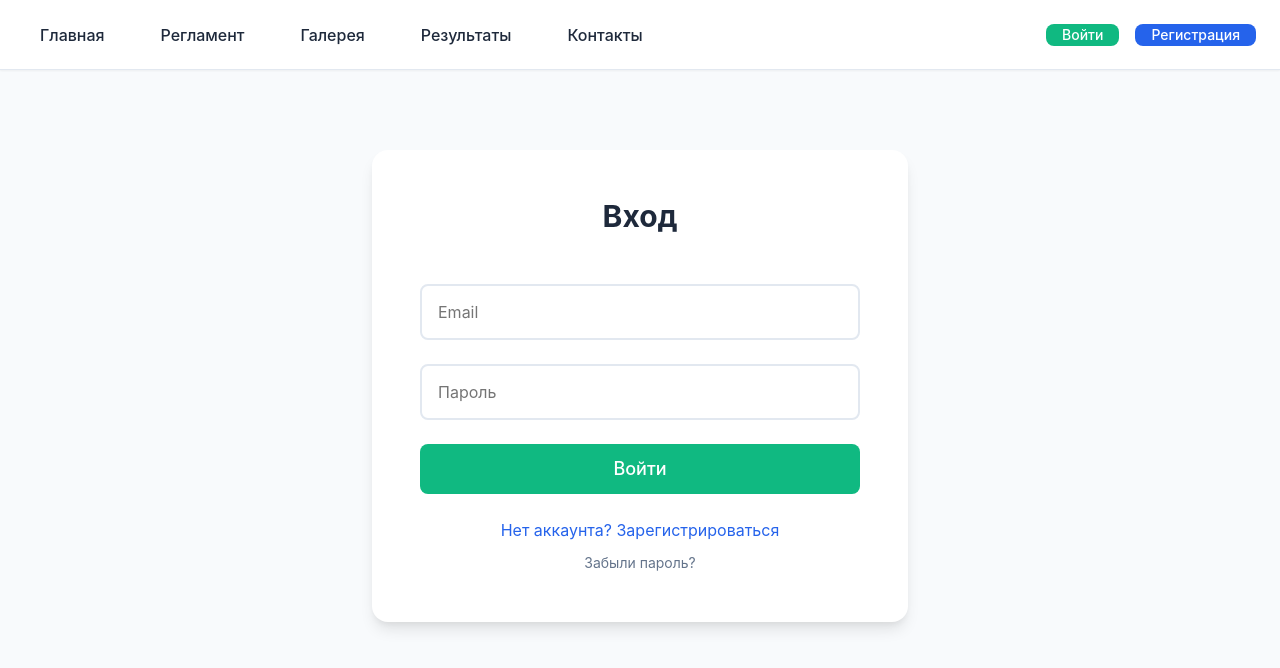
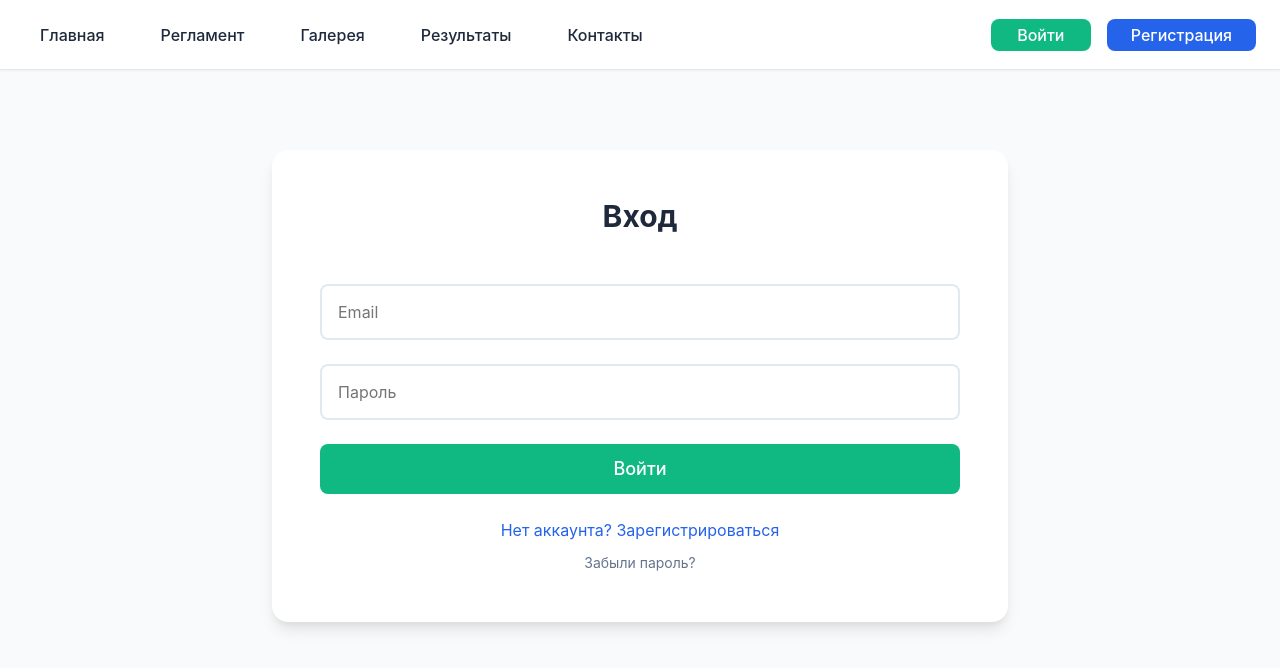
Before and after one commit to vmustaev/it-vysotka, a React (Create React App) app in the folder frontend/app/: page /login in a window 1280 px wide. Shown: the top 668 px of the page. Built offline with nearby package versions, Linux system fonts and the light colour scheme.

Commit message:
РЈР»СѓС‡С€РµРЅРёРµ UI

```diff
--- a/frontend/app/src/components/Navbar.js
+++ b/frontend/app/src/components/Navbar.js
@@ -36,10 +36,10 @@ const Navbar = observer(() => {
                         </>
                     ) : (
                         <>
-                            <Link to="/login" className="btn btn-secondary btn-sm">
+                            <Link to="/login" className="btn btn-secondary navbar-btn">
                                 Войти
                             </Link>
-                            <Link to="/register" className="btn btn-primary btn-sm">
+                            <Link to="/register" className="btn btn-primary navbar-btn">
                                 Регистрация
                             </Link>
                         </>
--- a/frontend/app/src/pages/Register.js
+++ b/frontend/app/src/pages/Register.js
@@ -118,6 +118,56 @@ const RegisterPage = observer(() => {
 
 
 
+    const formatPhoneNumber = (value) => {
+        // Удаляем все нецифровые символы
+        const cleaned = value.replace(/\D/g, '');
+
+        if (!cleaned) {
+            return '';
+        }
+
+        // Если начинается с 8, заменяем на 7
+        let digits = cleaned.startsWith('8') ? '7' + cleaned.slice(1) : cleaned;
+
+        // Если начинается не с 7, добавляем 7 в начало
+        if (!digits.startsWith('7')) {
+            digits = '7' + digits;
+        }
+
+        // Ограничиваем до 11 цифр (7 + 10)
+        digits = digits.slice(0, 11);
+
+        // Форматируем: +7 (XXX) XXX-XX-XX
+        if (digits.length === 1) {
+            return `+${digits}`;
+        } else if (digits.length <= 4) {
+            return `+${digits.slice(0, 1)} (${digits.slice(1)}`;
+        } else if (digits.length <= 7) {
+            return `+${digits.slice(0, 1)} (${digits.slice(1, 4)}) ${digits.slice(4)}`;
+        } else if (digits.length <= 9) {
+            return `+${digits.slice(0, 1)} (${digits.slice(1, 4)}) ${digits.slice(4, 7)}-${digits.slice(7)}`;
+        } else {
+            return `+${digits.slice(0, 1)} (${digits.slice(1, 4)}) ${digits.slice(4, 7)}-${digits.slice(7, 9)}-${digits.slice(9, 11)}`;
+        }
+    };
+
+    const handlePhoneChange = (e) => {
+        const { value } = e.target;
+        const formatted = formatPhoneNumber(value);
+
+        setFormData(prev => ({
+            ...prev,
+            phone: formatted
+        }));
+
+        if (errors.phone) {
+            setErrors(prev => ({
+                ...prev,
+                phone: []
+            }));
+        }
+    };
+
     const handleChange = (e) => {
         const { name, value } = e.target;
         setFormData(prev => ({
@@ -186,7 +236,26 @@ const RegisterPage = observer(() => {
         setErrors({});
 
         try {
-            await store.registration(formData);
+            // Очищаем телефон от форматирования перед отправкой
+            const cleanedPhone = formData.phone.replace(/\D/g, '');
+            let phoneToSend = cleanedPhone;
+
+            // Если начинается с 8, заменяем на 7
+            if (phoneToSend.startsWith('8')) {
+                phoneToSend = '7' + phoneToSend.slice(1);
+            }
+            // Если не начинается с 7, добавляем 7
+            else if (phoneToSend && !phoneToSend.startsWith('7')) {
+                phoneToSend = '7' + phoneToSend;
+            }
+
+            // Формируем данные для отправки с очищенным телефоном
+            const dataToSend = {
+                ...formData,
+                phone: phoneToSend ? `+${phoneToSend}` : ''
+            };
+
+            await store.registration(dataToSend);
 
             navigate('/login', {
             state: {
@@ -404,9 +473,9 @@ const RegisterPage = observer(() => {
                     <input
                         type="tel"
                         name="phone"
-                        placeholder="Телефон* (+7XXXXXXXXXX)"
+                        placeholder="Телефон* (+7 (XXX) XXX-XX-XX)"
                         value={formData.phone}
-                        onChange={handleChange}
+                        onChange={handlePhoneChange}
                         className={`form-input ${isFieldInvalid('phone') ? 'error' : ''}`}
                     />
                     {isFieldInvalid('phone') && (
--- a/frontend/app/src/styles/components.css
+++ b/frontend/app/src/styles/components.css
@@ -57,6 +57,19 @@
   margin-right: var(--spacing-sm);
 }
 
+.navbar-btn {
+  padding: var(--spacing-md) var(--spacing-xl);
+  font-size: var(--font-size-base);
+  min-width: 100px;
+  transition: all var(--transition-base);
+}
+
+.navbar-btn:hover:not(:disabled) {
+  transform: translateY(0);
+  box-shadow: var(--shadow-sm);
+  opacity: 0.9;
+}
+
 /* Кнопки */
 .btn {
   display: inline-flex;
@@ -100,6 +113,35 @@
   box-shadow: var(--shadow-md);
 }
 
+/* Специальные стили для кнопок в навбаре */
+.navbar-actions .btn-primary,
+.navbar-actions .btn-primary:hover:not(:disabled) {
+  background: var(--primary-color);
+  color: var(--text-inverse) !important;
+  transform: translateY(0);
+  box-shadow: none;
+  opacity: 1;
+}
+
+.navbar-actions .btn-primary:hover:not(:disabled) {
+  background: var(--primary-dark);
+  box-shadow: var(--shadow-sm);
+}
+
+.navbar-actions .btn-secondary,
+.navbar-actions .btn-secondary:hover:not(:disabled) {
+  background: var(--secondary-color);
+  color: var(--text-inverse) !important;
+  transform: translateY(0);
+  box-shadow: none;
+  opacity: 1;
+}
+
+.navbar-actions .btn-secondary:hover:not(:disabled) {
+  background: var(--secondary-dark);
+  box-shadow: var(--shadow-sm);
+}
+
 .btn-danger {
   background: #ef4444;
   color: var(--text-inverse);
@@ -134,7 +176,7 @@
 
 /* Формы */
 .form-container {
-  max-width: 600px;
+  max-width: 800px;
   margin: 0 auto;
   padding: var(--spacing-xl);
 }
```
